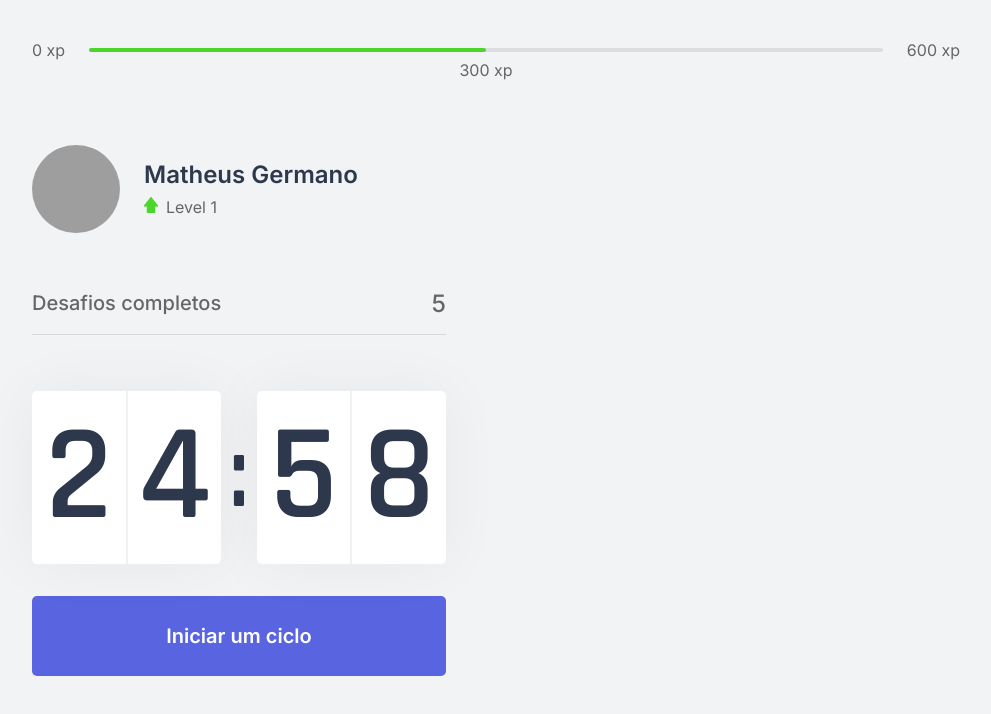
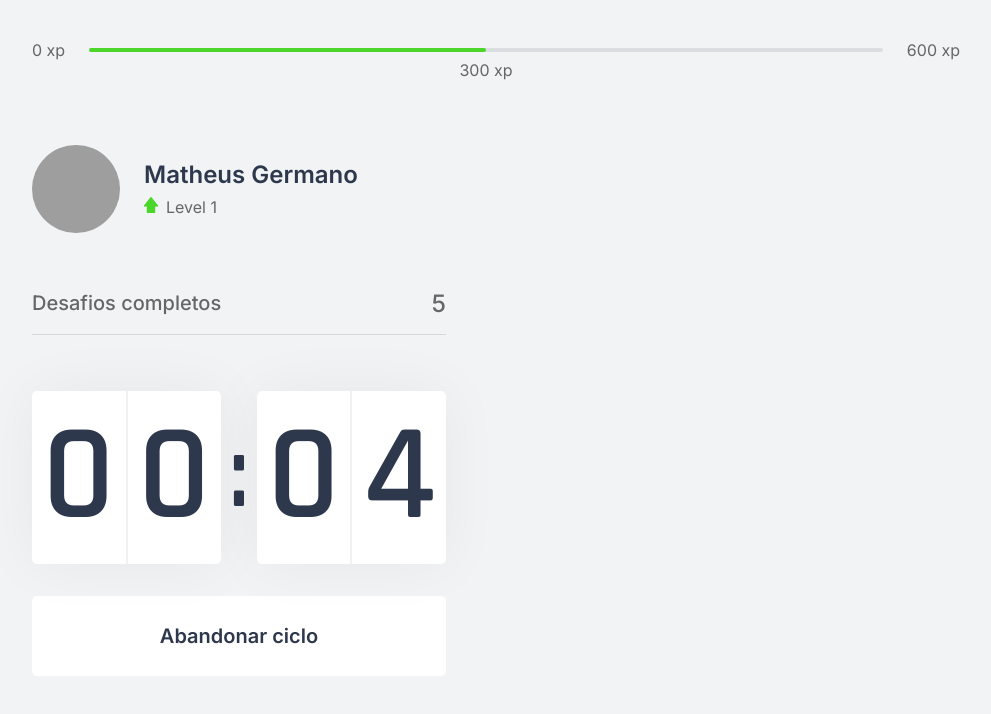
Before and after one commit to matheus-germano/moveit-nlw4, a Next.js app: page / in a window 1280 px wide. Both pictures are taken after a click on the button "Iniciar um ciclo". Shown: the top 714 px of the page, without its empty margins (144-1135 px from the left). Built offline with nearby package versions, Linux system fonts and the light colour scheme; grey boxes are pictures that could not be loaded.

Commit message:
Countdown done

```diff
--- a/src/components/Countdown.tsx
+++ b/src/components/Countdown.tsx
@@ -1,29 +1,41 @@
 import { useState, useEffect } from 'react'
 import styles from '../styles/components/Countdown.module.css'
 
+let countdownTimeout: NodeJS.Timeout;
+
 export function Countdown () {
-  const [time, setTime] = useState(25 * 60);
-  const [active, setActive] = useState(false);
+  const [time, setTime] = useState(0.1 * 60);
+  const [isActive, setIsActive] = useState(false);
+  const [hasFinished, setHasFinished] = useState(false);
 
   const minutes = Math.floor(time / 60);
   const seconds = time % 60;
 
-  //Verifica se a string tem dois caracteres, se nao tiver ela
+  //padStart() verifica se a string tem dois caracteres, se nao tiver ela
   // preenche com 0.
   const [minuteLeft, minuteRight] = String(minutes).padStart(2, '0').split('');
   const [secondLeft, secondRight] = String(seconds).padStart(2, '0').split('');
 
   function startCoundown() {
-    setActive(true);
+    setIsActive(true);
+  }
+
+  function resetCountdown() {
+    clearTimeout(countdownTimeout);
+    setIsActive(false);
+    setTime(0.1 * 60);
   }
 
   useEffect(() => {
-    if(active && time > 0) {
-      setTimeout(() => {
+    if(isActive && time > 0) {
+      countdownTimeout = setTimeout(() => {
         setTime(time - 1);
       }, 1000)
+    } else if (isActive && time == 0) {
+      setHasFinished(true);
+      setIsActive(false);
     }
-  }, [active, time])
+  }, [isActive, time])
 
   return (
     <div>
@@ -39,6 +51,24 @@
         </div>
       </div>
 
+      { hasFinished ? (
+        <button
+          disabled
+          className={styles.countdownButton}
+        >
+          Ciclo encerrado
+        </button>
+      ) : (
+        <>
+          { isActive ? (
+            <button
+              type='button'
+              className={`${styles.countdownButton} ${styles.countdownButtonActive}`}
+              onClick={resetCountdown}
+            >
+              Abandonar ciclo
+            </button>
+          ) : (
             <button
               type='button'
               className={styles.countdownButton}
@@ -46,6 +76,9 @@
             >
               Iniciar um ciclo
             </button>
+          )}
+        </>
+      )}
     </div>
   )
 }
--- a/src/pages/index.tsx
+++ b/src/pages/index.tsx
@@ -1,5 +1,5 @@
 import { CompletedChallenges } from "../components/CompletedChallenges";
-import { Countdown } from "../components/CountDown";
+import { Countdown } from "../components/Countdown";
 import { ExperienceBar } from "../components/ExperienceBar";
 import { Profile } from "../components/Profile";
 
--- a/src/styles/components/Countdown.module.css
+++ b/src/styles/components/Countdown.module.css
@@ -62,7 +62,22 @@
   transition: background-color 0.2s;
 }
 
-.countdownButton:hover {
+.countdownButton:not(:disabled):hover {
   background: var(--blue-dark);
   transition: background-color 0.2s;
 }
+
+.countdownButtonActive {
+  background: var(--white);
+  color: var(--title);
+}
+.countdownButtonActive:not(:disabled):hover {
+  background: var(--red);
+  color: var(--white);
+}
+
+.countdownButton:disabled {
+  background: var(--white);
+  color: var(--text);
+  cursor: not-allowed;
+}
```
Lines whose indentation alone changed are shown as unchanged.
